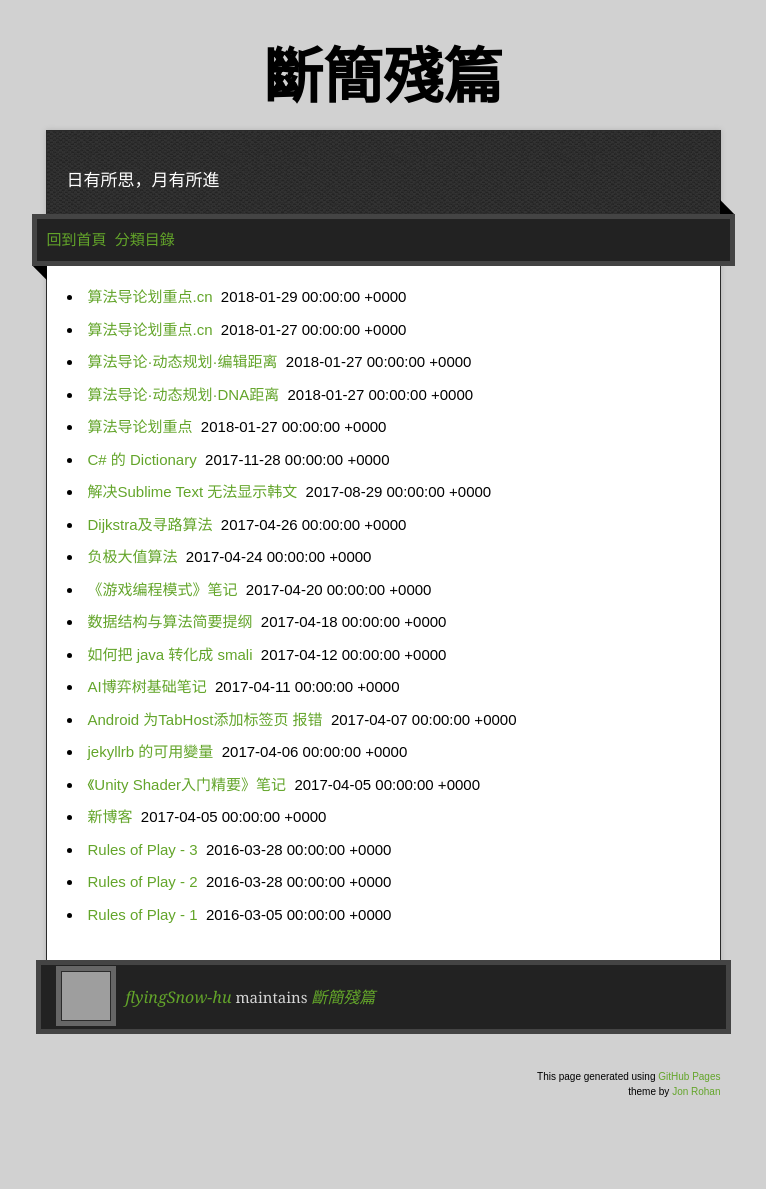
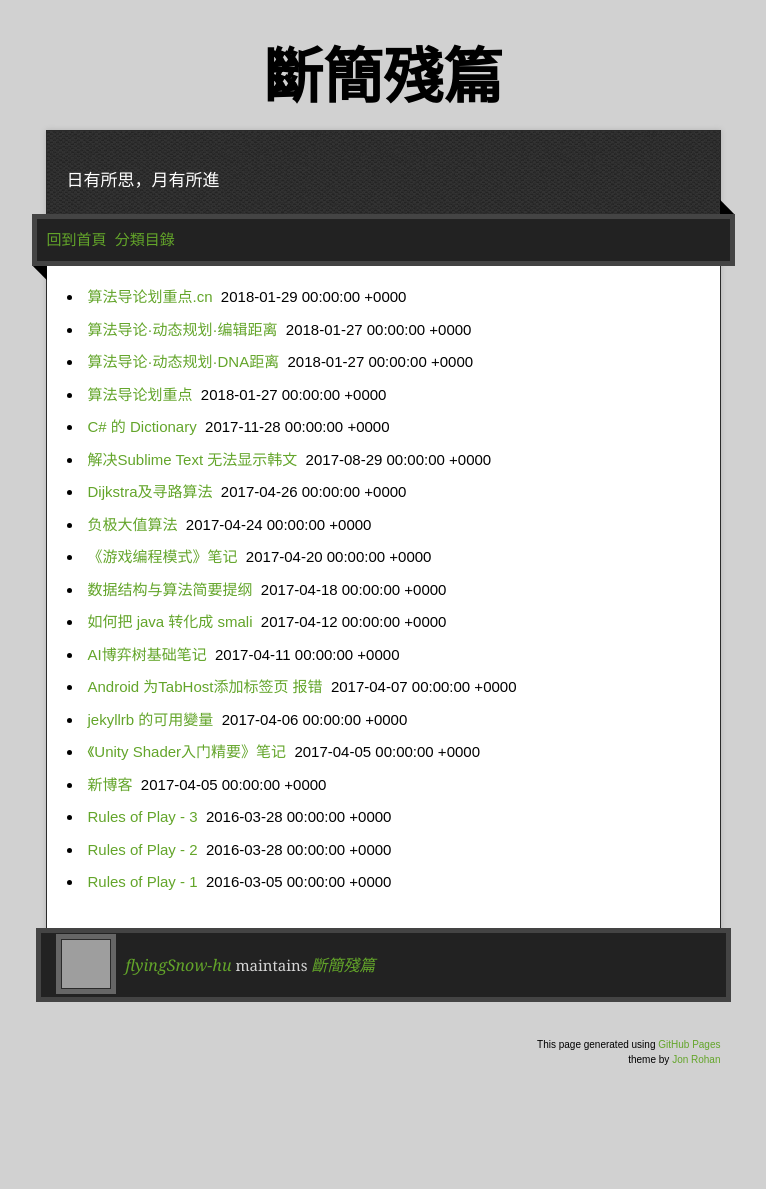
Before and after one commit to flyingSnow-hu/brokenslips, a Jekyll site: the page built from all_posts.html, in a window 1280 px wide. Shown: the whole page, without its empty margins (257-1023 px from the left). Built offline with Jekyll 4.4.1, drawn with Linux system fonts in a browser that asks for light colours; nearby versions of some CDN libraries; after the commit the page ends 1157 px from its top, so only the background shows below that; some of the changed lines change nothing that is shown; grey boxes are pictures that could not be loaded.

Commit message:
算法导论划重点中文

```diff
--- a/_posts/2018-01-27-i2a-brief-cn.md
+++ /dev/null
@@ -1,153 +0,0 @@
----
-layout: timemachine
-title: 算法导论划重点.cn
-tags: introduction_to_algorithms dynamic_programming
-date: 2018-01-29
-category: introduction_to_algorithms
----
-# 算法导论划重点
-
-[原文](https://www.quora.com/What-should-I-know-from-the-CLRS-3rd-edition-book-if-my-aim-is-to-get-into-Google)
-
-## 第一章 算法在计算中的作用
-随你便。
-
-## 第二章 算法基础
-2.1 插入排序：讲道理你应该了解所有主流排序算法，不仅是插入排序，插入排序属于基础常识，不一定什么时候就会用到。
-2.2 算法分析：说明部分可以跳过，剩下部分应该了解。
-2.3 设计算法：包括了归并排序以其算法分析，以及分治思想简介，肥肠重要，值得一读。
-
-## 第三章 函数的增长
-完整阅读，需要知道大O记号和时间复杂度分析，就酱。
-
-## 第四章 分治策略
-4.1 最大子数组问题：值得花时间一读。对于这个问题本身，有比分治更好的解法，但是这是个不错的练习，里面的逻辑流会有助于你理清思路。
-4.2 Strassen 算法：我超爱这个算法，## 第一次见到这个算法时感觉超酷超震惊，不过如果要应付面试，可以跳过，不会考的。
-4.3 代换法：面试不考系列。不过你还是需要了解一下，因为它是求解递归算法时间复杂度的基本工具。
-4.4 递归树：同4.3。
-4.5 主方法：精华级内容，你应该熟练掌握，3秒钟之内就能求解，这就是你面试时，面对一个恰好符合模板的递归算法时应该使用的工具。
-4.6 主定理的证明：基本可以跳过，不过推荐至少看一遍，这样你才能知道我们在使用主方法时都在干什么。
-
-## 第五章 概率分析和随机算法
-讲真这一章我一次都没看过，不过据我所知，面试时候还是要对概率有一个基本了解，因为概率问题还是有一定概率出现的，也就是说，如果你对基本的概率有一定了解，对面试中可能出现的概率问题做过练习（推荐准备面试的人看 Elements of Programming Interviews 这本书，里面有一些此类问题），可以跳过这章。大致看了一下，这一章的数学比算法更多。
-
-## 第六章 堆排序
-6.1, 6.2, 6.3, 6.4, 6.5：堆和堆排序，勾上。
-
-## 第七章 快速排序
-7.1, 7.2, 7.3：快速排序及其随机化版本，必会的概念。
-额外推荐 7.4 （某次面试我曾经被要求深入分析一个随机化算法），不过面试时问到这部分内容的概率挺低的，我猜。
-
-## 第八章 线性时间排序
-8.1 排序算法的下界：嗯，基础知识，可能在面试 Google 时候被问到，虽然不是一定，不过我知道一个案例。
-8.2 计数排序：必须掌握到细节，面试中会以各种变体出现。
-8.3 基数排序：嗯，这么简单的算法……
-8.4 桶排序：可跳过。
-
-## 第九章 中位数和顺序统计量
-9.1 短，推荐。
-9.2 期望为线性时间的选择算法：很重要，虽然不是像快排一样的基础知识，但是面试里经常出现，某次面试我完整写了一个算法。
-9.3 最坏为线性时间的选择算法：可跳过，只需要记住最坏时间为线性是可能的，有时候有用
-
-## 第十章 基本数据结构
-10.1 栈和队列：基本常识，肥肠重要。
-10.2 链表：同上
-10.3 指针和对象的实现：如果你用C++或者Java，可以跳过这一部分，其它情况我不确定。
-10.4 有根树的表示：短，速读。
-
-## 第十一章 散列表
-关于散列，我觉得它的具体实现的理解，不如像对其它东西比如链表之类的具体实现的理解更重要，但是你还是确定一定以及肯定地需要理解它，尤其是重要的（期望以及最坏情况下）的搜索/插入/删除的时间复杂度。还需要知道，实践上它们是肥肠重要的数据结构，而且，实践上期望时间复杂度很重要。
-11.1 直接寻址：知道就行了。
-11.2 散列表：很重要。
-11.3 散列函数：需要对其有概念，不过我不打算过于深入，只需要知道一些好散列函数和不好的散列函数的例子——以及为什么好或不好。
-11.4 开放寻址法：值得了解，不过估计面试不会问。
-11.5 完全散列：跳过。
-
-## 第十二章 二叉搜索树
-12.1 什么是二叉搜索树：看。
-12.2 查询二叉搜索树：看，全部。
-12.3 插入/删除：同上。
-12.4 随机构建二叉搜索树：只需要知道定理12.4 （随机二叉搜索树的期望高度是O(lgn)），以及理解它为什么是对的。
-
-## 第十三章 红黑树
-这章简单，知道红黑树是什么，以及最坏情况下的高度/插入/删除/查找。阅读 13.1 13.2，剩下的跳过。面试官不会提问红黑树的插入/删除，除非他乱搞，或者试图让你从头构建整个算法，不过这种情况下知道这些也没什么卵用（我还是觉得面试官根本就不会问）。因为红黑树非常节省空间，所以很多C++ 的STL容器使用了它，比如map/set。
-
-## 第十四章 数据结构的扩张
-可以浏览一下 14.2 以了解扩张数据结构的方法，以及其作用，然后做一两道习题。我倾向于跳过 14.1 和 14.3
-
-## 第十五章 动态规划
-动态规划！必会。
-15.1 切钢条：标准动态规划问题，必会。
-15.2 矩阵链乘法：同上，虽然我不喜欢这部分的写作方式（关于这本书我很少说这种话）。
-15.3 动态规划原理：值得阅读，以便更准确理解动态规划，不过我还是要说这部分不如动态规划是什么以及动手做练习（比如这本书和面试习题集的习题）更重要。
-15.4 最长公共子串：同 15.1。
-15.5 最优二叉搜索树：我从没看过这部分，所以我不敢说重不重要，不过没有它地球也照样转。
-
-## 第十六章 贪心算法
-你需要完全彻底地了解贪心算法是什么，所以要读一下这章的简介。
-16.1 活动选择问题：没看过，不过我建议了解一下，如果不打算深入的话。
-16.2 贪心算法的原理：同上。
-16.3 霍夫曼编码：建议通读其问题和算法，不过仅此而已。我曾见过面试问题其答案是霍夫曼编码（不过问题是以变体出现的，所以思路并不明显。）
-16.4 拟阵和贪心算法：没看过，不过我做过很多贪心算法的面试题，从没见到过这个，所以我敢说这一节对面试没什么用。
-16.5 用拟阵求解任务调度问题：同上。
-
-## 第十七章 摊还分析
-好吧，你应该非常清楚摊还分析是什么意思，不过我没看过这一章，我觉得这个概念非常简单，Google一下然后找几个例子看一下就应该明白了，或者读一下 17.1，那么：
-17.1 聚合分析：读一下，这一节解释了比较重要的东西。
-17.2, 17.3, 17.4：略略略
-
-## 第十八章 B 树
-你应该也知道B-树（以及B+树）大概是个啥，我也听说有面试者被问到一般意义上的问题（高级问题比如它们是什么以及它们为什么很酷）。不过除此之外我建议跳过。
-
-## 第十九章 斐波那契堆
-Nope
-
-## 第二十章 van Emde Boas树
-加倍，再加倍，再加倍的 Nope
-
-## 第二十一章 不相交集合
-更新：我本来推荐跳过这一章，不过考虑了一下，我感觉这章比我原来认为的要重要。所以我推荐阅读 21.1 和 21.2，其余的跳过。联合查找算法感觉比较重要，我看过有相关的面试题，虽然这道题也可以用深度优先搜索和连通空间来解决。也就是说，我仍然相信这个算法不是必需，因为只为了应对面试的话，完全可以用一个简单的结构去解决这类问题，不需要掌握这一章。但是，我觉得这一章还是值得一读，对于一个考点为联合查找算法的题目，你在面试时解决得干净利落，轻车熟路，肯定是个加分点。我仍然把这部分内容划为这个清单里的低重点，甚至低于一些不在CLRS这本书里的内容比如字典树。
-
-OK，下面是图算法。首先看一下引言，好吧，内容很多，然后继续。
-
-## 第二十二章 基本的图算法
-22.1 图的表示：勾上。
-22.2 广度优先搜索：勾上。看过了这一章，解决一下这个问题：[ACM-ICPC Live Archive - Kermit the Frog](https://icpcarchive.ecs.baylor.edu/index.php?Itemid=8&category=343&option=com_onlinejudge&page=show_problem&problem=2738)。整个“状态空间广度优先搜索”是一个重要概念，可以用来解决很多面试问题。
-22.3 深度优先搜索：勾上。
-22.4 拓扑排序：勾上。
-22.5 强连通分量：出现概率不如前四节高，不过还是有可能的，所以勾上。
-
-## 第二十三章 最小生成树
-八成是图算法里最不重要的，低于最大流（当然我是出于面试角度考虑），我建议你读读的原因是这个算法很有名，不过肯定阅读优先级不高。
-23.1 构建最小生成树：差不多勾上吧。
-23.2 Prim and Kruskal 算法：差不多，勾上。
-
-## 第二十四章 单源最短路径
-最短路径算法很重要，虽然不如广度优先搜索/深度优先搜索。读一下引言，基本上来说，引言都是要读的，不过这一篇很重要（而且比较长），所以有必要强调一下。
-24.1 Bellman—Ford算法：了解其算法以及正确性的证明。
-24.2 有向无环图中的单源最短路径问题：必须值得一读，面试可能会问到，甚至我敢说比 Bellman—Ford 还重要。
-24.3 Dijkstra算法：当然，必须，我看过N多这类问题了（还有轻微的变体），我还见过A*问题。
-24.4 差分约束和最短路径：跳过。
-
-## 第二十五章 所有结点对的最短路径问题
-同样读一下引言。
-25.1 最短路径和矩阵乘法：我建议跳过。面试时问到这里的问题的也有（有非常非常小的几率），不过几率低到我觉得不值一读，如果你时间很充裕，那就看看。
-25.2 Floyd—Warshall算法：恩，值得了解一下算法及其时间复杂度，以及什么情况下起作用（对所有加权图，除了负权有环图）。算法代码只有5行所以基本没理由不了解它，不过算法分析部分大概有一点超纲。
-25.3 用于稀疏图的Johnson算法：跳过。
-
-## 第二十六章 最大流
-我从没在面试里遇到过此类问题，我也想象不到有什么理由问这类问题，所以跳过。
-
-## 第二十七章及以后
-这部分的问题大部分都不会出现，所以我告诉你要看什么比不看什么更简单，所以下面是一些从书里的精选话题精选出来的话题：
-
-### 第三十一章 数论算法
-这一章的大部分都可以通过做《Elements of Programming Interviews》中的面试题来学习，而且还更省时间，所以我建议跳过，除了31.2节的欧几里德求最大公约数算法。
-
-### 第三十二章 字符串匹配
-32.1 朴素字符串匹配算法：速读。
-32.2 Rabin—Karp算法：我觉得应该了解，这里的 rolling hash 的概念非常重要，可以用于很多字符串或者搜索相关的面试问题。
-
-## 附录
-A 求和：了解重要的时间复杂度求和。
-C 计数与概率：如果你不了解的话，读一下C.4，伯努利试验可能会被问到（不是很确定，不过你可能会用到，尤其是跟概率/扔硬币相关的分析问题）
--- a/_posts/2018-01-29-i2a-brief-cn.md
+++ b/_posts/2018-01-29-i2a-brief-cn.md
@@ -2,7 +2,7 @@
 layout: timemachine
 title: 算法导论划重点.cn
 tags: introduction_to_algorithms dynamic_programming
-date: 2018-01-27
+date: 2018-01-29
 category: introduction_to_algorithms
 ---
 # 算法导论划重点
```
